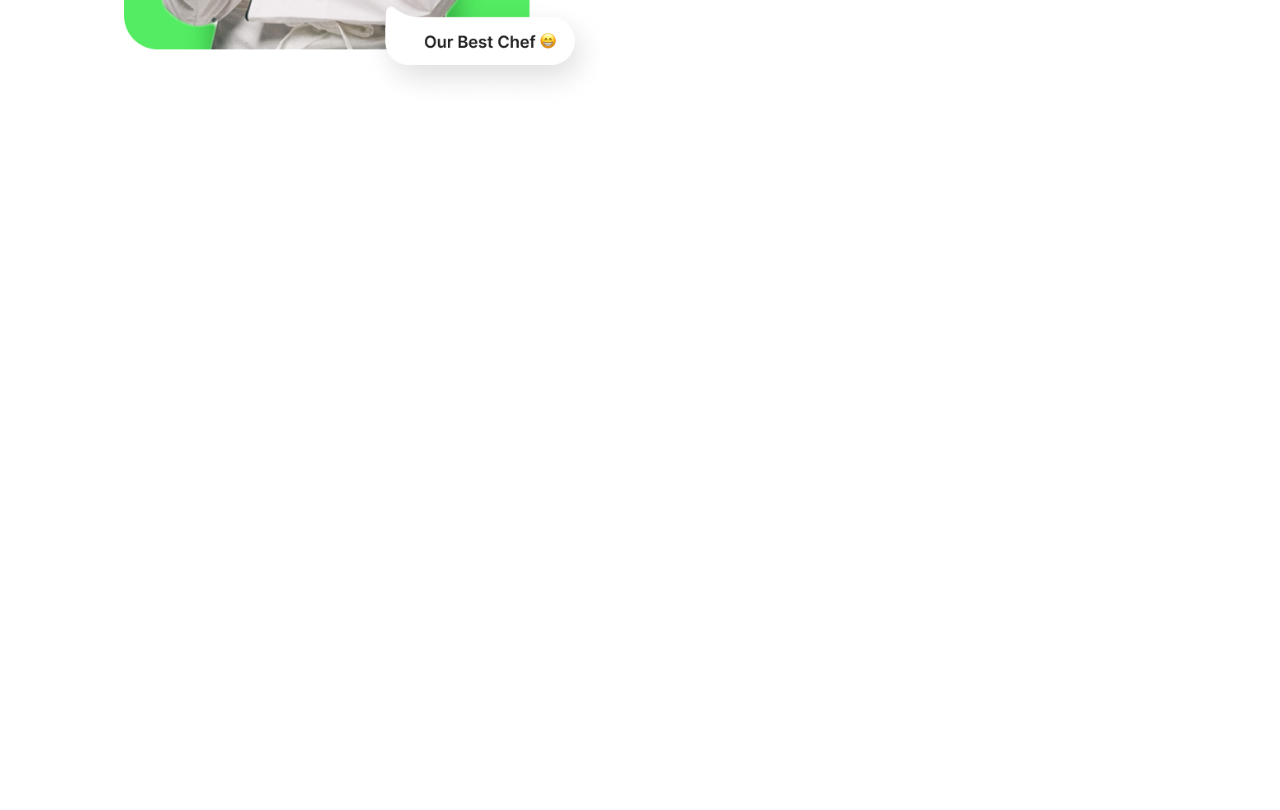
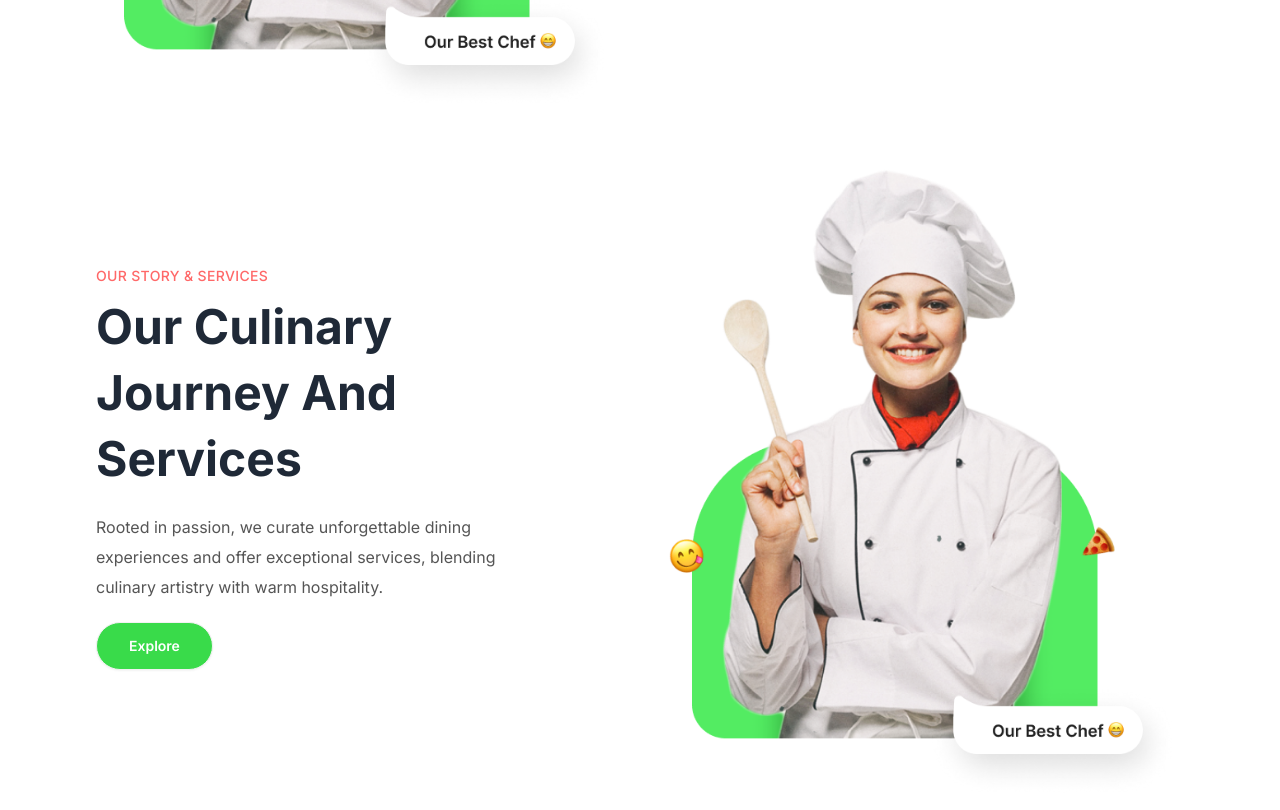
Before and after one commit to Nadeesha-Tennakoon/FOODI-APP, a React (Vite) app in the folder foodi-client/: page / in a window 1280 px wide. Shown: the part 2900-3710 px from the top of the page. Before the commit the page ends 3012 px from the top, so only its background shows below. Built offline with nearby package versions, Linux system fonts and the light colour scheme.

Commit message:
Our services not complete

```diff
--- a/foodi-client/src/pages/home/Home.jsx
+++ b/foodi-client/src/pages/home/Home.jsx
@@ -3,6 +3,7 @@ import Banner from "../../components/Banner";
 import Catagories from "./Catagories";
 import SpecialDishes from "./SpecialDishes";
 import Testimonials from "./Testimonials";
+import OurServices from "./OurServices";
 
 const Home = () => {
   return (
@@ -11,6 +12,7 @@ const Home = () => {
       <Catagories />
       <SpecialDishes />
       <Testimonials />
+      <OurServices />
     </div>
   );
 };
--- /dev/null
+++ b/foodi-client/src/pages/home/OurServices.jsx
@@ -0,0 +1,33 @@
+import React from "react";
+
+const OurServices = () => {
+  return (
+    <div className="section-container my-6">
+      <div className="flex flex-col md:flex-row items-center justify-between gap-12">
+        {/* Text */}
+        <div className="md:w-1/2">
+          <div className="text-left md:w-4/5">
+            <p className="subtitle">Our Story & Services</p>
+            <h2 className="title">Our Culinary Journey And Services</h2>
+            <p className="my-5 text-secondary leading-[30px]">
+              Rooted in passion, we curate unforgettable dining experiences and
+              offer exceptional services, blending culinary artistry with warm
+              hospitality.
+            </p>
+
+            <button className="btn bg-green text-white px-8 py-3 rounded-full">
+              Explore
+            </button>
+          </div>
+        </div>
+
+        {/* images */}
+        <div className="md:w-1/2">
+          <img src="/images/home/testimonials/testimonials.png" alt="" />
+        </div>
+      </div>
+    </div>
+  );
+};
+
+export default OurServices;
```
